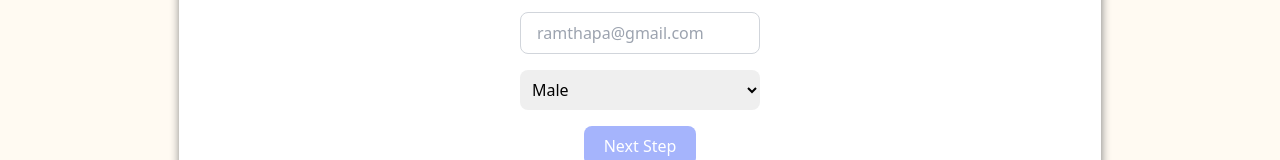
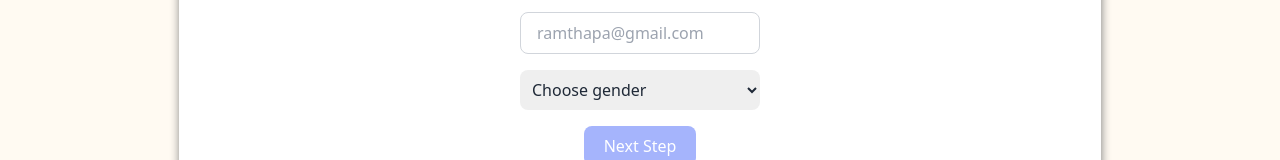
Before and after one commit to prakritip0/task-4, a React (Create React App) app: page /signup in a window 1280 px wide. Shown: the part 362-522 px from the top of the page. Built offline with nearby package versions, Linux system fonts and the light colour scheme.

Commit message:
use a default option in select with selected

```diff
--- a/src/components/SignUpFirst.tsx
+++ b/src/components/SignUpFirst.tsx
@@ -11,9 +11,9 @@ const SignUpFirst = () => {
   const [formSubmitStatus, setFormSubmitStatus] = useState<boolean>(false);
   const [submitDisability, setSubmitDisability] = useState<boolean>(true);
 
-  if (firstName !== '' && lastName !== '' && email !== '' && gender !== '') {
-    setSubmitDisability(false);
-  }
+//   if (firstName !== '' && lastName !== '' && email !== '' && gender !== '') {
+//     setSubmitDisability(false);
+//   }
 
   const submitForm = (e: React.FormEvent<HTMLFormElement>) => {
     e.preventDefault();
@@ -62,6 +62,7 @@ const SignUpFirst = () => {
           <h3 className='text-white'>First Name: {firstName}</h3>
           <h3 className='text-white'>Last Name: {lastName}</h3>
           <h4 className='text-white'>Email: {email}</h4>
+          <h4 className='text-white'>Gender: {gender}</h4>
         </>
       )}
     </div>
--- a/src/components/form/FormSelect.tsx
+++ b/src/components/form/FormSelect.tsx
@@ -7,10 +7,11 @@ interface FormSelectProps{
 
 const FormSelect = ({setGender, gender}:FormSelectProps) => {
   return (
-    <select className='w-[15rem] py-2 px-2 rounded-lg outline-none' name='gender' value={gender} onChange={(e)=>setGender(e.target.value)} >
-        <option value="male">Male</option>
-        <option value="female">Female</option>
-        <option value="other">Other</option>
+    <select className='w-[15rem] py-2 px-2 rounded-lg outline-none text-gray-800' name='gender' value={gender} onChange={(e)=>setGender(e.target.value)} >
+        <option value="" selected >Choose gender</option>
+        <option value="Male">Male</option>
+        <option value="Female">Female</option>
+        <option value="Other">Other</option>
     </select>
   )
 }
--- a/src/components/form/FormSubmit.tsx
+++ b/src/components/form/FormSubmit.tsx
@@ -6,12 +6,14 @@ interface FormSubmitProps {
 
 const FormSubmit = ({ submitDisability }: FormSubmitProps) => {
   return (
-    <input
+    <button
       type='submit'
-      value='Next Step'
-      disabled={submitDisability ? true : false}
+      // value='Next Step'
+      // disabled={submitDisability ? true : false}
       className='bg-indigo-300 text-white px-4 py-2 w-[7rem] rounded-lg'
-    />
+    >
+      Next Step
+    </button>
   );
 };
 
```
